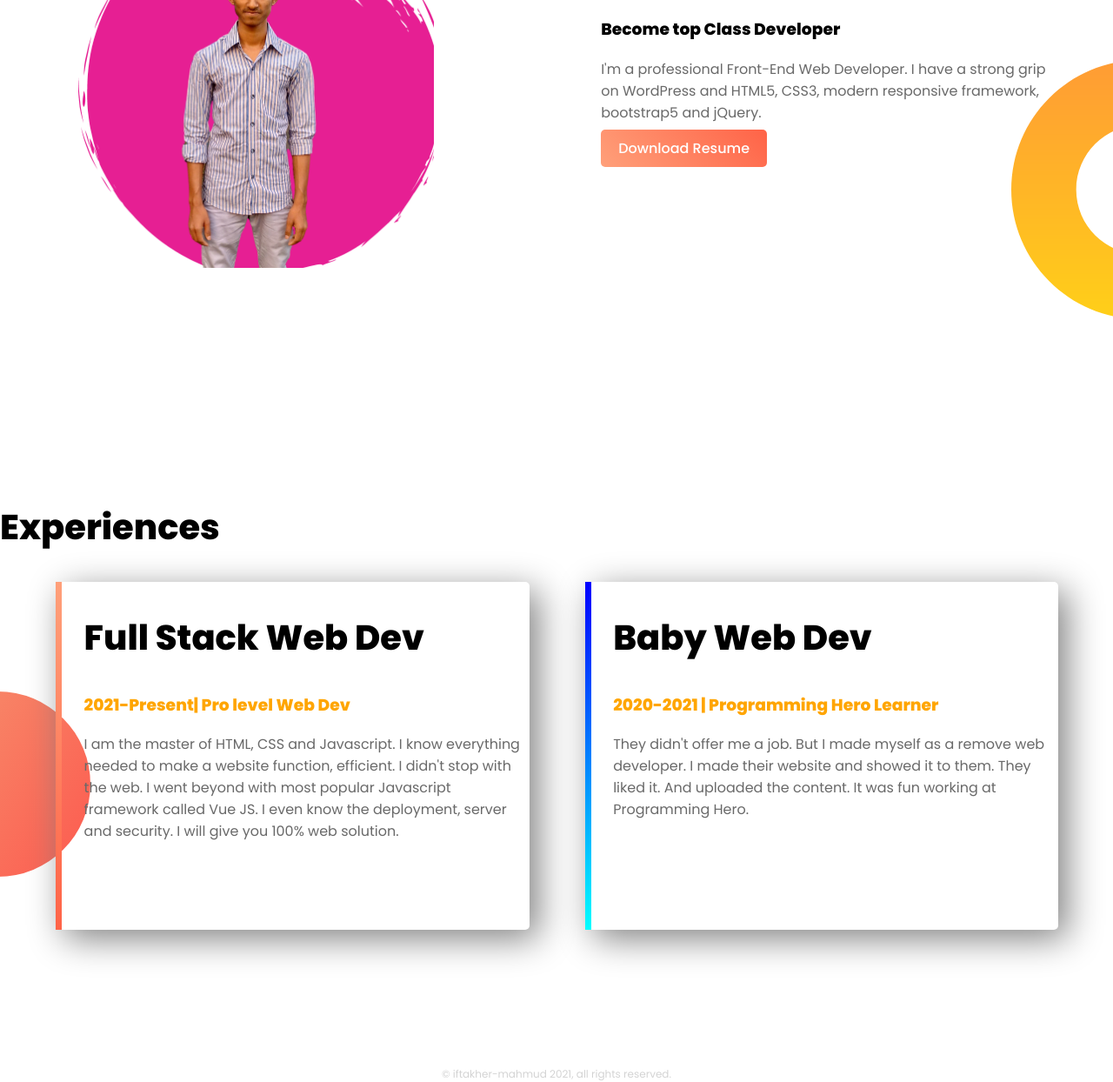
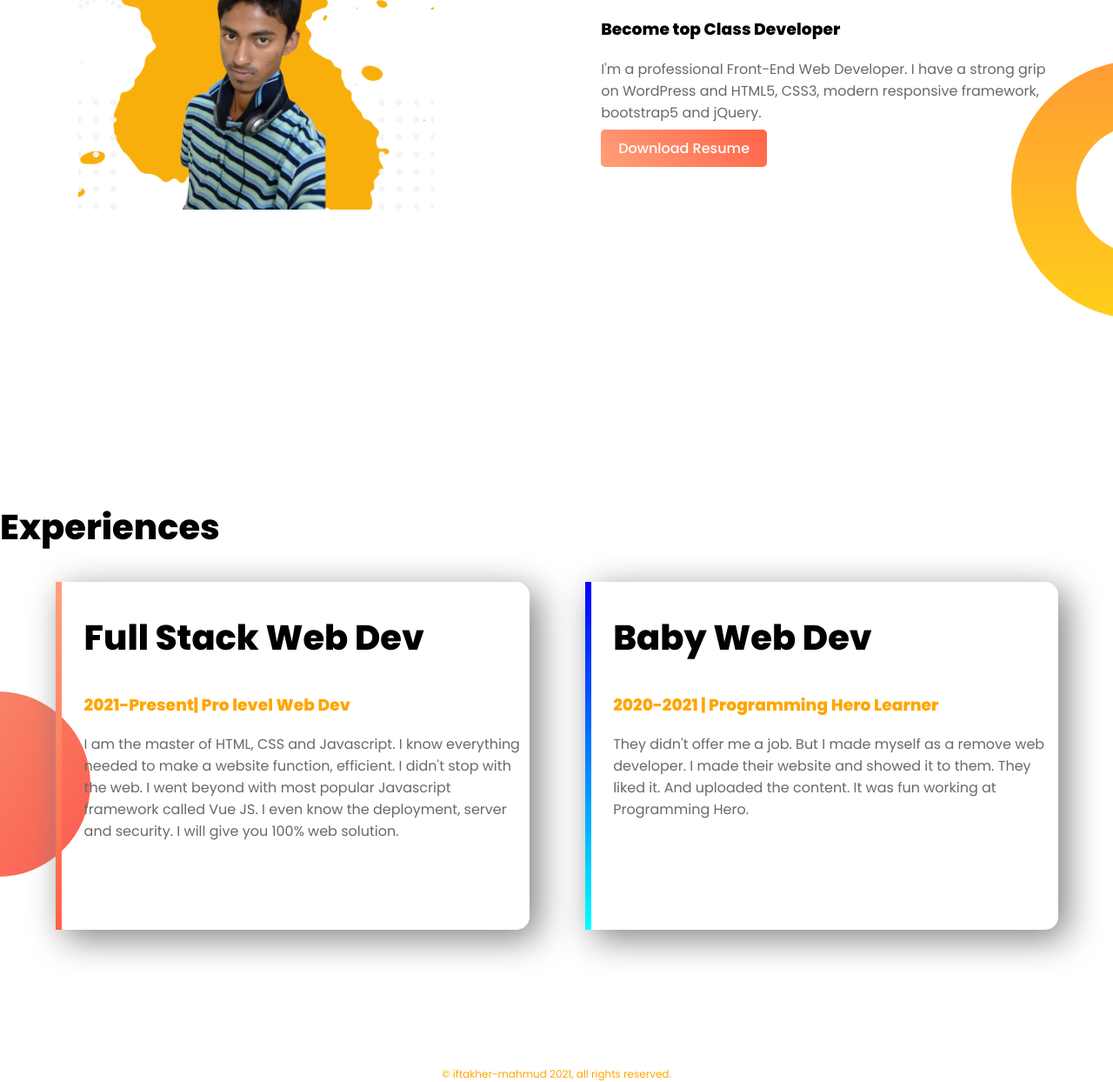
Before and after one commit to Iftakher99/my-portfolio, a plain HTML site: page index.html in a window 1280 px wide. Shown: the part 757-2001 px from the top of the page at 87% size. Drawn offline with Linux system fonts and the light colour scheme.

Commit message:
profile photo changed

```diff
--- a/index.html
+++ b/index.html
@@ -22,11 +22,11 @@
             </p>
             <a class="link-button" target="_blank" href="https://www.linkedin.com/in/iftakher-mahmud-a3bb68bb/">Hire Me</a>
         </div>
-        <div class="half-width"> <img src="images/profile (2).png" alt="My pic"></div>
+        <div class="half-width"> <img src="images/Profile Photo (1).png" alt="My pic"></div>
     </section>
     <section class="dream-area">
         <div class="half-width">
-            <img src="images/profile (1).png" alt="my pic2">
+            <img src="images/Profile Photo (8).png" alt="my pic2">
         </div>
         <div class="half-width">
             <h2>
--- a/style.css
+++ b/style.css
@@ -2,11 +2,13 @@ h1 {
 
     font-size: 50px;
 }
+
 h2 {
     font-size: 40px;
 }
+
 p {
-    color:dimgray ;
+    color: dimgray;
 }
 
 body {
@@ -15,13 +17,12 @@ body {
 
 }
 
-.orange-highlight{
+.orange-highlight {
     color: orange;
 }
 
 .half-width {
     width: 40%;
-
     margin-left: 5%;
     padding-left: 2%;
     float: left;
@@ -54,33 +55,40 @@ section {
     color: white;
     font-weight: 500;
 }
-.dream-area{
+
+.dream-area {
     background-image: url(images/dream-bg.png);
     background-repeat: no-repeat;
     background-position: right;
+
 }
+
 .single_experience {
-    box-shadow: 10px 10px 40px gray ;
-    border-radius: 5px;
+    box-shadow: 10px 10px 40px gray;
+    border-radius: 0 15px 15px 0;
     height: 80%;
 }
-.experience-area{
+
+.experience-area {
     background-image: url(images/exp-bg.png);
     background-repeat: no-repeat;
     background-position: left;
 }
-#full-stack{
-    border-left: 7px solid ;
-    border-image:linear-gradient(180deg, lightSalmon,tomato);
+
+#full-stack {
+    border-left: 7px solid;
+    border-image: linear-gradient(180deg, lightSalmon, tomato);
     border-image-slice: 1;
 }
-#baby-dev{
-    border-left: 7px solid ;
-    border-image: linear-gradient(180deg,blue,cyan);
+
+#baby-dev {
+    border-left: 7px solid;
+    border-image: linear-gradient(180deg, blue, cyan);
     border-image-slice: 1;
 }
+
 footer {
     text-align: center;
-    font-size:12px ;
-    color: lightgrey;
+    font-size: 12px;
+    color: orange;
 }
```
Also changed, not shown: images/Profile Photo (1).png (added), images/Profile Photo (2).png (renamed from images/profile (1).png), images/Profile Photo (3).png (renamed from images/profile (2).png), images/Profile Photo (4).png (renamed from images/profile (3).png), images/Profile Photo (5).png (renamed from images/profile (4).png), images/Profile Photo (6).png (added), images/Profile Photo (7).png (added), images/Profile Photo (8).png (added), images/Profile Photo (9).png (added).
